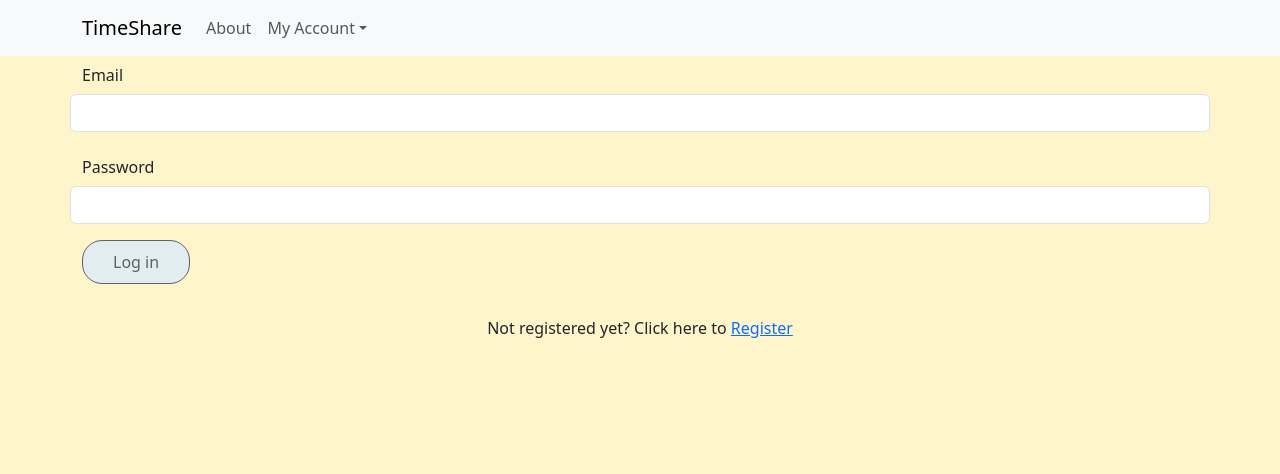
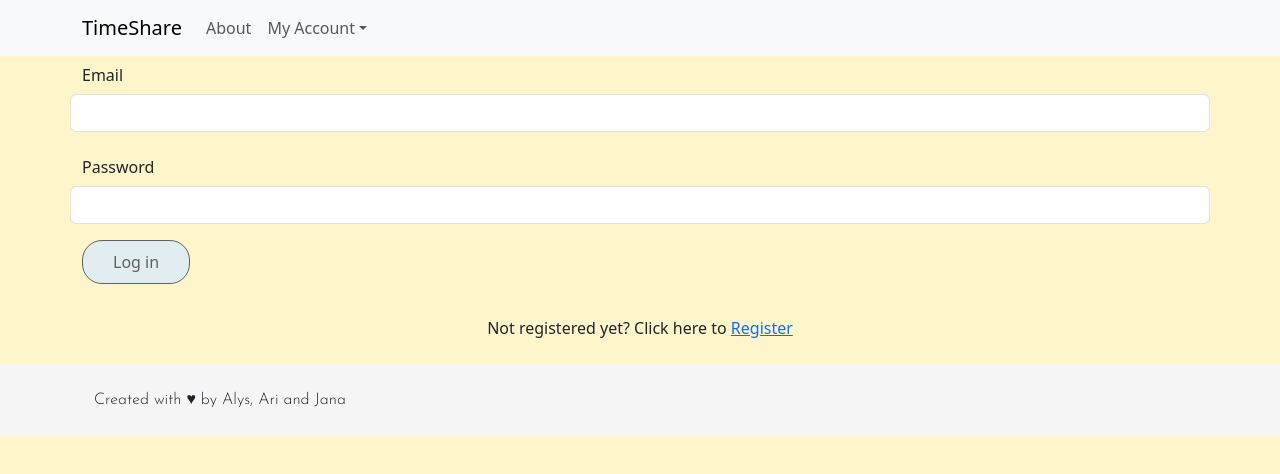
Before and after one commit to CodeOp-tech/fs34-group-C, a React (Vite) app in the folder client/: page /login in a window 1280 px wide. Shown: the top 474 px of the page. Built offline with nearby package versions, Linux system fonts and the light colour scheme.

Commit message:
Added automatic redirection after submitting, footer, styling

```diff
--- a/client/index.html
+++ b/client/index.html
@@ -26,7 +26,7 @@
     />
   </head>
   <body>
-    <div id="root"></div>
+    <div id="root" className="d-flex flex-column min-vh-100"></div>
     <script type="module" src="/src/main.jsx"></script>
   </body>
 </html>
--- a/client/src/App.css
+++ b/client/src/App.css
@@ -3,9 +3,11 @@ body {
 }
 
 .footer {
-  background: white;
-  height: 100px;
+  background: whitesmoke;
   margin: 0px;
+  position: static;
+  bottom: 0px;
+  width: 100%;
 }
 
 .button {
@@ -59,10 +61,10 @@ body {
 }
 
 .icon {
-  background-color: whitesmoke;
-  border-radius: 10px;
+  /* background-color: whitesmoke; */
+  /* border-radius: 10px; */
   height: 200px;
-  border: 1px solid rgb(115, 113, 113);
+  /* border: 1px solid rgb(115, 113, 113); */
 }
 
 .profile {
--- a/client/src/App.jsx
+++ b/client/src/App.jsx
@@ -15,6 +15,7 @@ import Page404 from "./pages/Page404";
 import NavBar from "./components/NavBar";
 import AuthContext from "./contexts/AuthContext";
 import RequireAuth from "./components/RequireAuth";
+import Footer from "./components/Footer";
 
 function App() {
   const [isLoggedIn, setIsLoggedIn] = useState(!!localStorage.getItem("token"));
@@ -33,6 +34,7 @@ function App() {
     signOut,
   };
   return (
+    <>
       <AuthContext.Provider value={authObject}>
         <div>
           <NavBar />
@@ -86,7 +88,9 @@ function App() {
             <Route path="*" element={<Page404 />} />
           </Routes>
         </div>
+        <Footer />
       </AuthContext.Provider>
+    </>
   );
 }
 
--- /dev/null
+++ b/client/src/components/Footer.jsx
@@ -0,0 +1,17 @@
+import React from "react";
+import { Container, Row, Col } from "react-bootstrap";
+import { Link } from "react-router-dom";
+
+export default function Footer() {
+  return (
+    <div className="footer">
+      <Container>
+        <Row>
+          <Col className="josefin-sans-300 p-4">
+            Created with ♥︎ by Alys, Ari and Jana{" "}
+          </Col>
+        </Row>
+      </Container>
+    </div>
+  );
+}
--- a/client/src/components/SearchBar.jsx
+++ /dev/null
@@ -1,5 +0,0 @@
-import React from "react";
-
-export default function SearchBar() {
-  return <div>SearchBar</div>;
-}
--- a/client/src/pages/Categories.jsx
+++ b/client/src/pages/Categories.jsx
@@ -46,7 +46,7 @@ export default function Categories() {
                 <Card.Body>
                   <Image
                     fluid
-                    className="icon mb-3"
+                    className="icon mb-3 d-flex align-items-center"
                     src={
                       type.category_name === "Household"
                         ? "https://cdni.iconscout.com/illustration/premium/thumb/house-cleaning-service-4715607-3932688.png"
--- a/client/src/pages/Request.jsx
+++ b/client/src/pages/Request.jsx
@@ -1,9 +1,11 @@
 import React, { useEffect, useState } from "react";
+import { Link } from "react-router-dom";
 import Form from "react-bootstrap/Form";
 import Button from "react-bootstrap/Button";
 import Col from "react-bootstrap/Col";
 import Container from "react-bootstrap/Container";
 import Row from "react-bootstrap/Row";
+import { useNavigate } from "react-router-dom";
 
 export default function Request() {
   // Creating todays date for the date input field min-value
@@ -31,6 +33,9 @@ export default function Request() {
   });
 
   const [categories, setCategories] = useState([]);
+  const [submitted, setSubmitted] = useState(false);
+
+  // const navigate = useNavigate();
 
   useEffect(() => {
     getCategories();
@@ -83,16 +88,18 @@ export default function Request() {
         },
         body: JSON.stringify(request),
       });
-      alert("New job submitted");
+      // alert("New job submitted");
       console.log("New job request was submitted!");
     } catch (err) {
       console.log(err.message);
     }
+    setSubmitted(true);
+    // navigate("/categories");
   }
 
   return (
     <>
-      <Container>
+      <Container className="mb-4">
         <Row className="justify-content-md-center josefin-sans-300">
           <Col xs lg="6">
             <div className="sacramento-regular request-title">
@@ -104,6 +111,17 @@ export default function Request() {
               Submit and send your request to Marketplace.
               <hr />
             </div>
+            {submitted === true ? (
+              <div className="mt-3 mb-3">
+                <strong>
+                  Your request has been successfully submitted. You can now find
+                  it in your <Link to="/profile">Profile</Link> or in
+                  <Link to="/categories"> Marketplace</Link>.
+                </strong>
+              </div>
+            ) : (
+              ""
+            )}
             <Form onSubmit={handleSubmit}>
               <Form.Group
                 className="mb-3"
@@ -117,7 +135,7 @@ export default function Request() {
                   value={request.service_name}
                   onChange={handleChange}
                   className="josefin-sans-300"
-                  maxlength="20"
+                  maxLength="20"
                 />
               </Form.Group>
               <Form.Group
--- a/package.json
+++ b/package.json
@@ -21,6 +21,7 @@
     "mysql2": "^3.9.2",
     "nodemon": "^3.1.0",
     "react-bootstrap": "^2.10.1",
+    "react-router-dom": "^6.22.3",
     "sequelize": "^6.37.1"
   },
   "devDependencies": {
```
Also changed, not shown: client/src/pages/Jobs.jsx (+10 -1 lines), 1 other file (tests, documents, lock files or other folders). Lines whose indentation alone changed are shown as unchanged.
